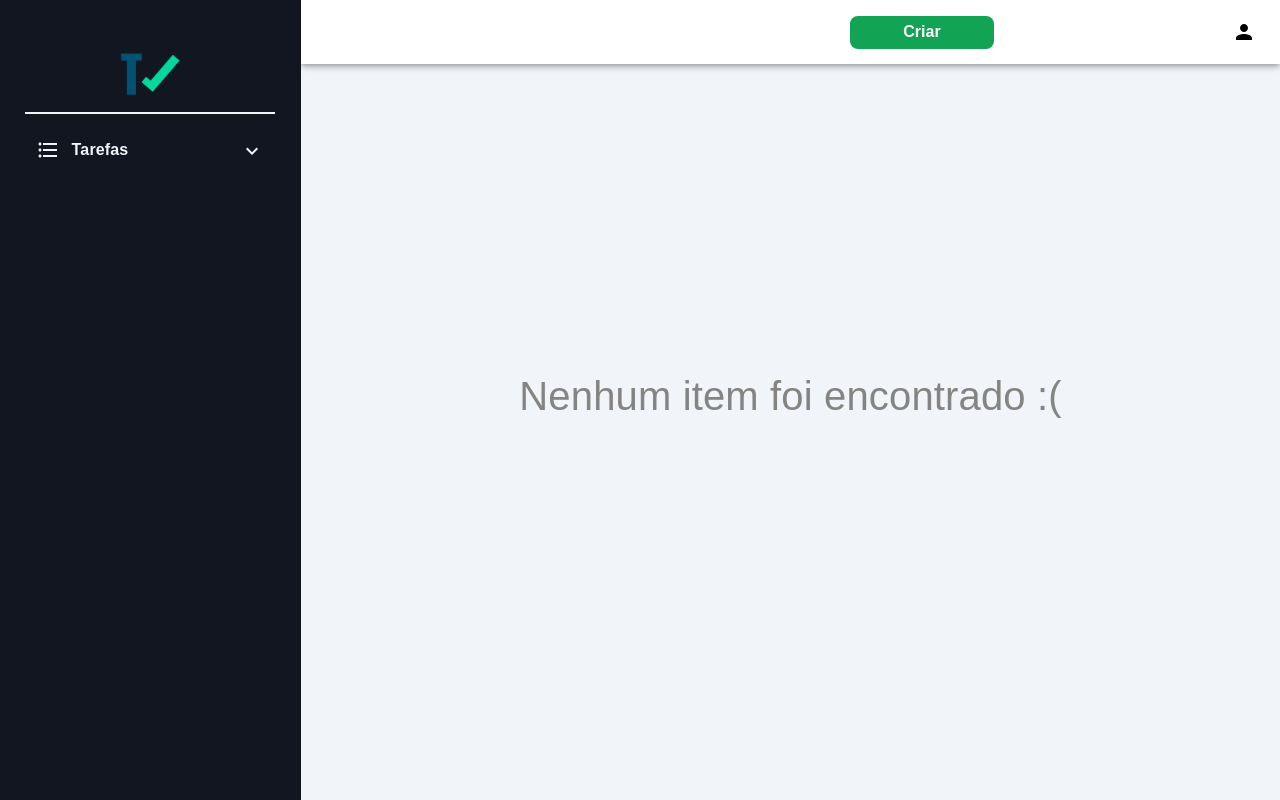
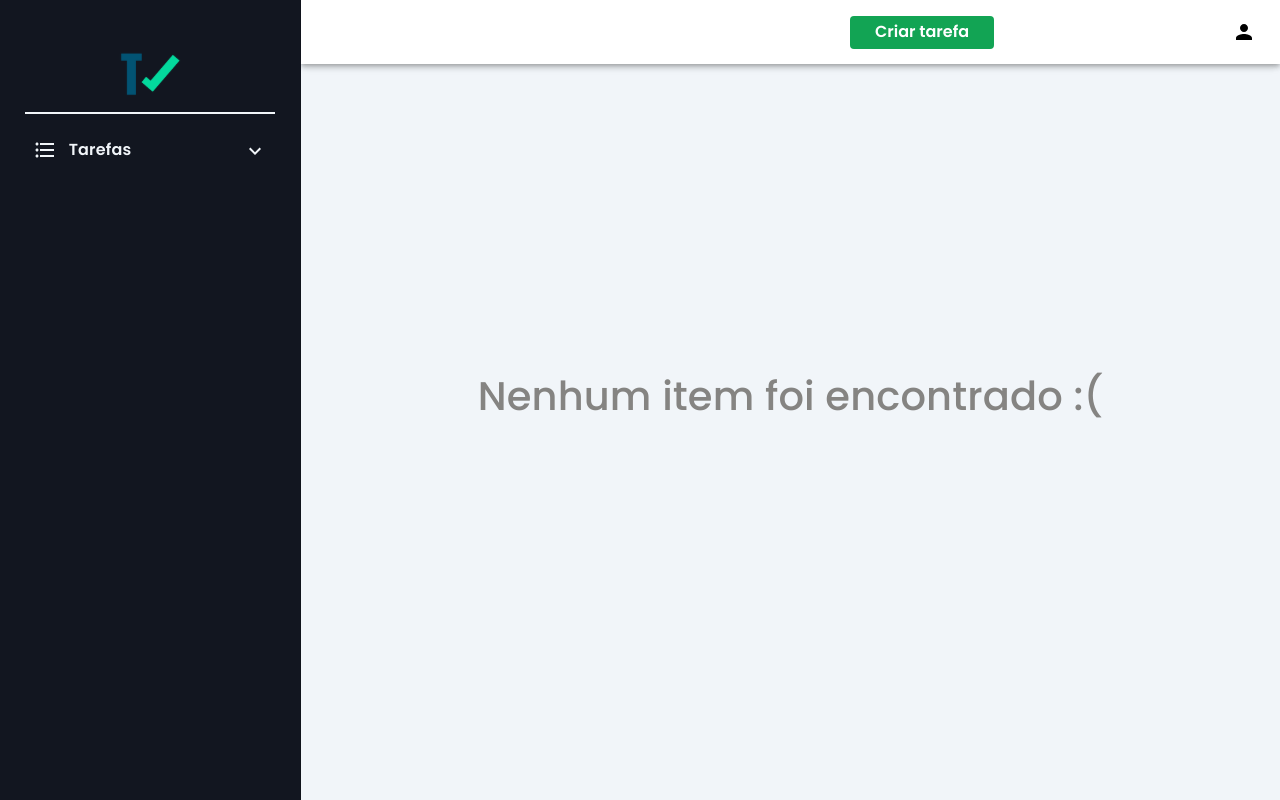
Before and after one commit to Fabioss930/Task_List, a React (Create React App) app: page /tarefas in a window 1280 px wide. Built offline with nearby package versions, Linux system fonts and the light colour scheme.

Commit message:
Finalizando menu e customizações

```diff
--- a/public/index.html
+++ b/public/index.html
@@ -1,14 +1,21 @@
 <!DOCTYPE html>
 <html lang="en">
+
 <head>
+  <link rel="preconnect" href="https://fonts.googleapis.com">
+  <link rel="preconnect" href="https://fonts.gstatic.com" crossorigin>
   <meta charset="utf-8" />
   <meta name="viewport" content="width=device-width, initial-scale=1" />
+  <link rel="shortcut icon" href="favicon.svg" type="image/png">
 
-    <title>Task List</title>
+  <title>task list</title>
+  <link href="https://fonts.googleapis.com/css2?family=Poppins:wght@400;500;600&display=swap" rel="stylesheet">
 </head>
+
 <body>
   <noscript>You need to enable JavaScript to run this app.</noscript>
   <div id="root"></div>
 
 </body>
+
 </html>
--- a/src/components/BreadcrumbsDrawer/index.js
+++ b/src/components/BreadcrumbsDrawer/index.js
@@ -83,7 +83,7 @@ export default function RouterBreadcrumbs() {
                   <ListItem
                     button
                     component={RouterLink}
-                    to="/tarefas/pendente"
+                    to="#"
                     sx={{ pl: 5 }}
                   >
                     <PendingOutlinedIcon />
@@ -102,7 +102,7 @@ export default function RouterBreadcrumbs() {
                   <ListItem
                     button
                     component={RouterLink}
-                    to="/tarefas/processo"
+                    to="#"
                     sx={{ pl: 5 }}
                   >
                     <CachedOutlinedIcon />
@@ -121,7 +121,7 @@ export default function RouterBreadcrumbs() {
                   <ListItem
                     button
                     component={RouterLink}
-                    to="/tarefas/concluido"
+                    to="#"
                     sx={{ pl: 5 }}
                   >
                     <CheckCircleOutlineOutlinedIcon />
--- a/src/components/Button/styles.js
+++ b/src/components/Button/styles.js
@@ -16,4 +16,9 @@ export const Button = styled.button`
   display: flex;
   align-items: center;
   justify-content: center;
+  transition: filter 0.2s;
+
+  &:hover {
+      filter: brightness(0.9);
+    }
 `;
--- a/src/components/Modal/EditTask/index.js
+++ b/src/components/Modal/EditTask/index.js
@@ -103,7 +103,9 @@ const EditTask = ({ show, onHide, onClick }) => {
                 type="text"
                 onChange={(e) => setField("description", e.target.value)}
                 isInvalid={!!errors.description}
+                maxLength={100}
               />
+              <span style={{fontSize: 12,color: '#858482'}}>Max 100 caracteres</span>
               <Form.Control.Feedback
                 type="invalid"
                 style={{ display: "block" }}
--- a/src/components/Modal/SaveTask/index.js
+++ b/src/components/Modal/SaveTask/index.js
@@ -76,7 +76,7 @@ const ModalForm = ({ show, onHide, onClick }) => {
               </Form.Control.Feedback>
             </Form.Group>
 
-            <Form.Group className="mb-3" controlId="description">
+            <Form.Group className="mb-3" controlId="description" >
               <Form.Label>Descrição</Form.Label>
               <Form.Control
                 as="textarea"
@@ -85,7 +85,9 @@ const ModalForm = ({ show, onHide, onClick }) => {
                 type="text"
                 onChange={(e) => setField("description", e.target.value)}
                 isInvalid={!!errors.description}
+                maxLength={100}
               />
+              <span style={{fontSize: 12,color: '#858482'}}>Max 100 caracteres</span>
               <Form.Control.Feedback
                 type="invalid"
                 style={{ display: "block" }}
--- a/src/components/TaskCard/index.js
+++ b/src/components/TaskCard/index.js
@@ -59,12 +59,12 @@ const TaskCard = ({ id, status, title, data, description }) => {
             </Status>
             <Option>
               <button onClick={()=> handleShow(id)} style={{ all: 'unset' }}>
-                <EditIcon style={{ cursor: 'pointer' }} />
+                <EditIcon style={{ cursor: 'pointer' }} className='button-option' />
               </button>
               <button onClick={handleShowRemove} style={{ all: 'unset' }}>
                 <DeleteOutlineIcon
-                  style={{ cursor: 'pointer', color: '#f23838', marginLeft: 3 }}
-                ></DeleteOutlineIcon>
+                  style={{ cursor: 'pointer', color: '#f23838', marginLeft: 3 }} className='button-option'
+                />
               </button>
             </Option>
           </Header>
--- a/src/components/TaskCard/style.js
+++ b/src/components/TaskCard/style.js
@@ -1,6 +1,8 @@
 import styled from "styled-components";
 
-export const Container = styled.div``;
+export const Container = styled.div`
+
+`;
 
 export const Card = styled.div`
   display: flex;
@@ -19,6 +21,14 @@ export const Content = styled.div`
 export const Option = styled.div`
   display: flex;
   margin: 15px 0px;
+
+  .button-option {
+    transition: all .2s ease-in-out;
+    &:hover {
+      transform: scale(1.2);
+      filter: brightness(0.9);
+    }
+  }
 `;
 
 export const Header = styled.div`
@@ -57,4 +67,8 @@ export const Description = styled.div`
   font-size: 14px;
   color: #363f5f;
   margin-top: 16px;
+
+  div {
+    word-break: break-all;
+  }
 `;
--- a/src/pages/home/index.js
+++ b/src/pages/home/index.js
@@ -12,7 +12,9 @@ import {
   ComponentToolBar,
   ComponentUser,
   Container,
+  ContentTask,
   EmptyList,
+  QtdTask,
 } from './styles';
 import ButtonModal from '../../components/Button';
 import ModalForm from '../../components/Modal/SaveTask';
@@ -22,12 +24,13 @@ import CircularProgress from '@mui/material/CircularProgress';
 import Backdrop from '@mui/material/Backdrop';
 import BasicMenu from '../../components/Menu';
 import RouterBreadcrumbs from '../../components/BreadcrumbsDrawer';
-import LogoSmall from "../../assets/Task-List 3.svg";
+import LogoSmall from '../../assets/Task-List 3.svg';
 
 const Home = () => {
   const [show, setShow] = useState(false);
   const [task, setTask] = useState([]);
   const [isLoading, setIsLoading] = useState(true);
+  const [qtdTask, setQtdTask] = useState(0);
 
   const {
     openModal,
@@ -64,6 +67,7 @@ const Home = () => {
     const dataKey = `task_user${user_id}`;
     const data = await localStorage.getItem(dataKey);
     const taskList = data ? JSON.parse(data) : [];
+    setQtdTask(taskList.length);
 
     setTask(taskList);
     setIsLoading(false);
@@ -103,13 +107,13 @@ const Home = () => {
               <Toolbar>
                 <ComponentToolBar>
                   <ButtonModal
-                    Text="Criar"
+                    Text="Criar tarefa"
                     style={{
                       backgroundColor: '#12A454',
                       width: 144,
                       height: 33,
                       marginRight: 220,
-                      borderRadius: 8,
+                      borderRadius: 4,
                     }}
                     onClick={handleShow}
                   />
@@ -151,23 +155,25 @@ const Home = () => {
                   alignItems: 'center',
                   boxSizing: 'border-box',
                   backgroundColor: '#121620',
-                  color: '#f1f5f9;' ,
-
-
+                  color: '#f1f5f9;',
                 },
               }}
               variant="permanent"
               anchor="left"
             >
               <ComponentLogo>
-           <img src={LogoSmall} className="App-logo" alt="logo"  />
+                <img src={LogoSmall} className="App-logo" alt="logo" />
               </ComponentLogo>
-          <RouterBreadcrumbs/>
-
+              <RouterBreadcrumbs />
             </Drawer>
           </Box>
 
           {task.length > 0 ? (
+            <ContentTask>
+              <QtdTask>
+                <span>{qtdTask}</span>
+                <span> tarefa</span>
+              </QtdTask>
               <Container>
                 {task.map((item) => {
                   return (
@@ -182,12 +188,12 @@ const Home = () => {
                   );
                 })}
               </Container>
+            </ContentTask>
           ) : (
             <EmptyList>
               <h1>Nenhum item foi encontrado :(</h1>
             </EmptyList>
           )}
-
         </Body>
       ) : (
         <Backdrop
--- a/src/pages/home/styles.js
+++ b/src/pages/home/styles.js
@@ -24,7 +24,7 @@ export const Body = styled.div`
 export const Container = styled.div`
   display: flex;
   flex-wrap: wrap;
-  margin: 150px 30px;
+  margin: 120px 30px;
 `;
 
 export const EmptyList = styled.div`
@@ -47,3 +47,15 @@ export const EmptyList = styled.div`
   justify-content: center;
 
  `;
+
+ export const ContentTask = styled.div`
+    display: block;
+ `;
+
+ export const QtdTask = styled.div`
+    position: relative;
+    top: 100px;
+    left: 30px;
+    font-size: 36px;
+    font-weight: 700;
+ `;
--- a/src/styles/global.js
+++ b/src/styles/global.js
@@ -6,6 +6,7 @@ const GlobalStyle = createGlobalStyle`
     margin: 0;
     padding: 0;
     box-sizing: border-box;
+    font-family: 'Poppins',sans-serif;
   }
 
   body{
```
Also changed, not shown: public/favicon.svg (added). Lines whose indentation alone changed are shown as unchanged.
